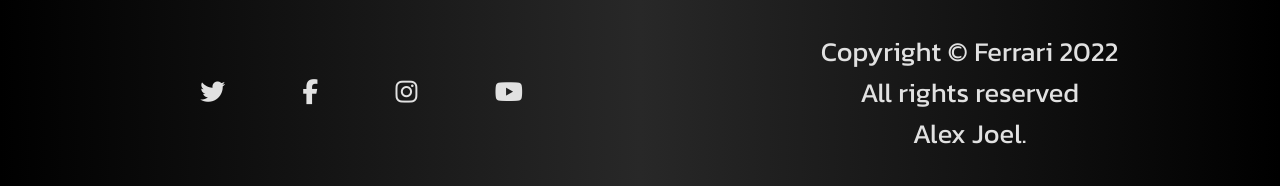
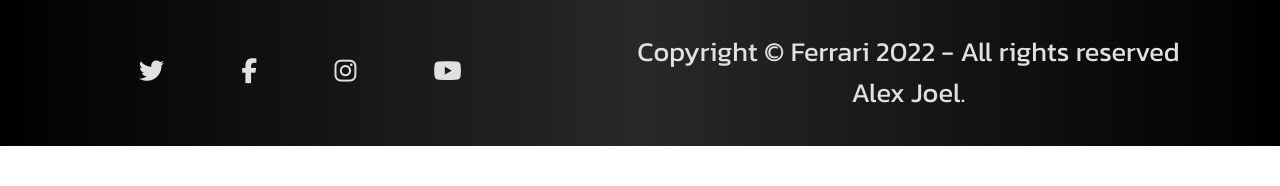
Before and after one commit to AlexanderSDF/CoderHouse-ProyectoFinalDW, a website: page index.html in a window 1280 px wide. Shown: the part 1126-1312 px from the top of the page. After the commit the page ends 1272 px from the top, so only its background shows below. Drawn offline with nearby package versions, Linux system fonts and the light colour scheme.

Commit message:
Proyecto final

```diff
--- a/index.html
+++ b/index.html
@@ -136,10 +136,7 @@
         </div>
         <div class="textoCopy">
           <p>
-            Copyright © Ferrari 2022
-          </p>
-          <p>
-            All rights reserved
+            Copyright © Ferrari 2022 - All rights reserved
           </p>
           <p>
             Alex Joel.
```
